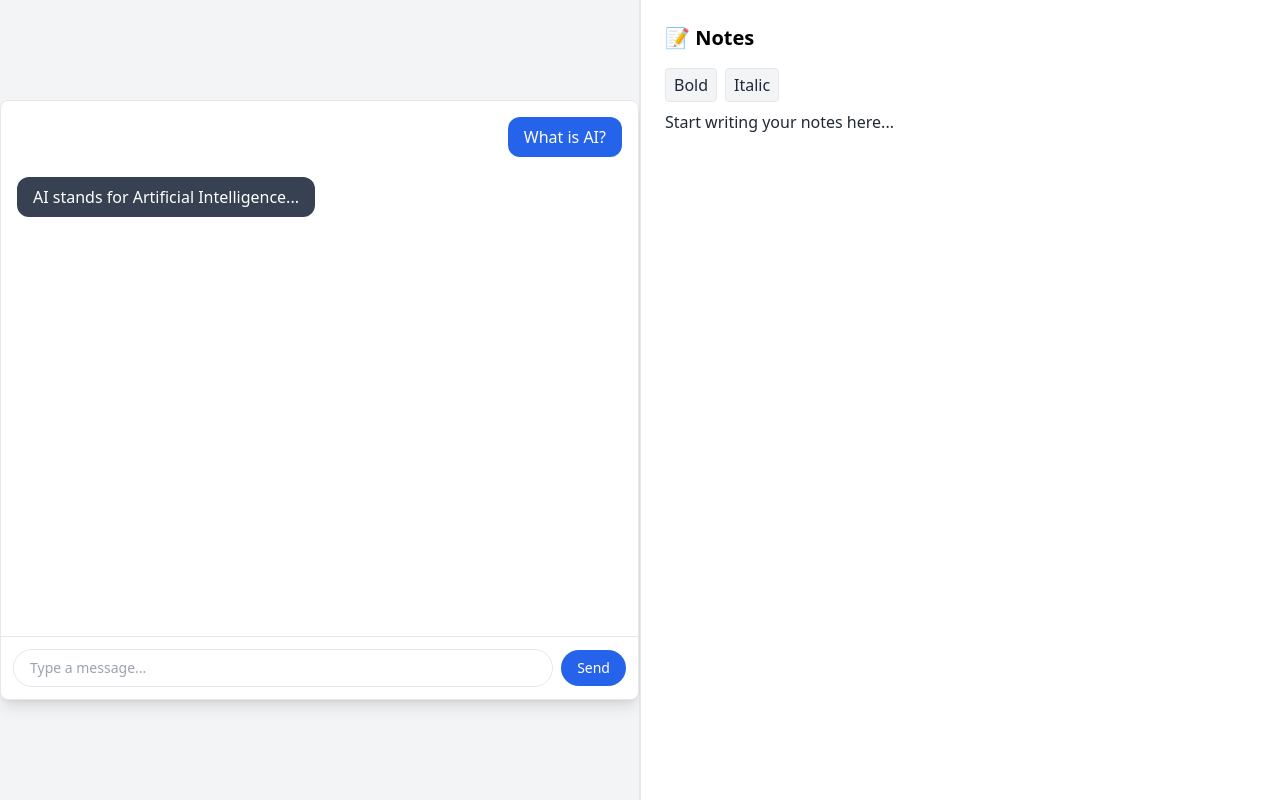
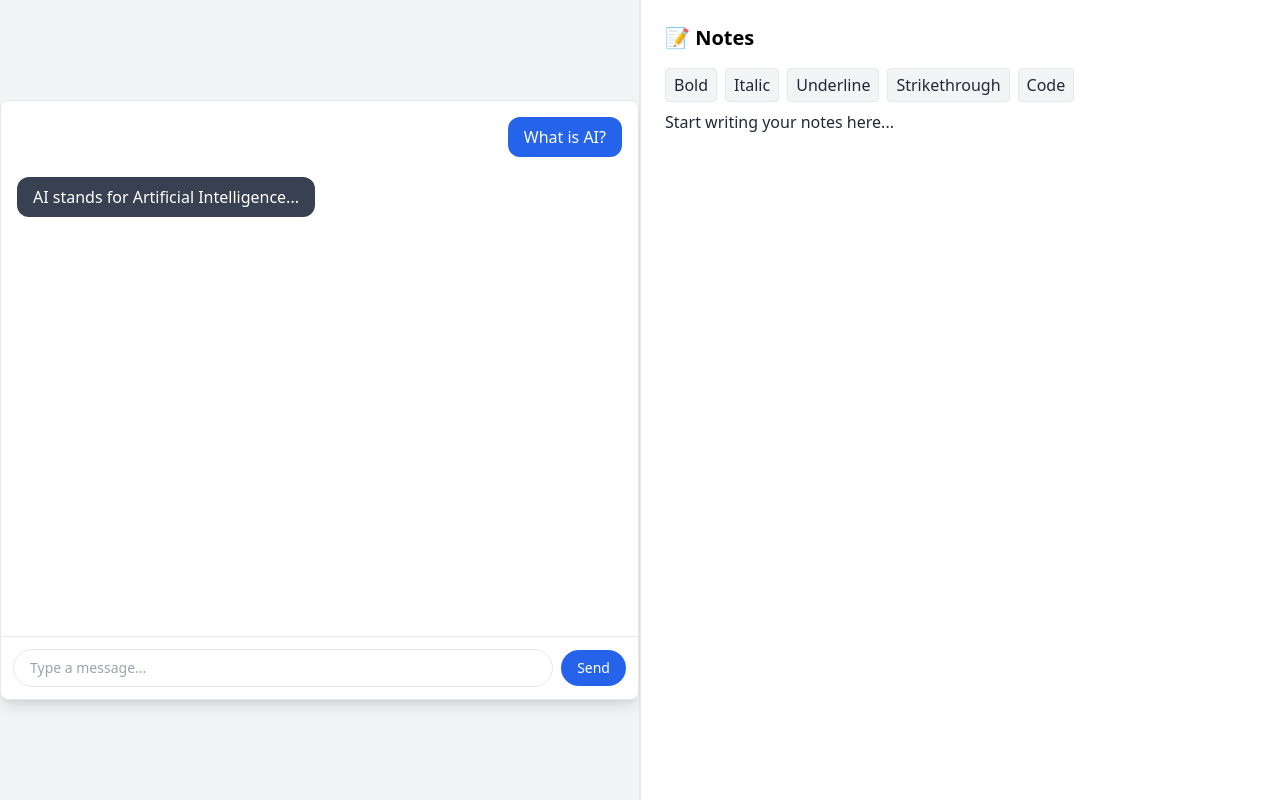
Before and after one commit to danishirfan21/NotionGPT, a React (Vite) app in the folder notiongpt-ui/: page / in a window 1280 px wide. Built offline with nearby package versions, Linux system fonts and the light colour scheme.

Commit message:
more formatting types

```diff
--- a/notiongpt-ui/src/components/Editor/BlockEditor.tsx
+++ b/notiongpt-ui/src/components/Editor/BlockEditor.tsx
@@ -14,10 +14,17 @@ function BlockEditor({ value, onChange, editor }: Props) {
   const renderLeaf = useCallback((props: any) => {
     const { attributes, children, leaf } = props;
     let el = children;
+
     if (leaf.bold) el = <strong>{el}</strong>;
     if (leaf.italic) el = <em>{el}</em>;
+    if (leaf.underline) el = <u>{el}</u>;
+    if (leaf.strikethrough) el = <s>{el}</s>;
+    if (leaf.code)
+      el = <code className="bg-gray-200 px-1 rounded text-sm">{el}</code>;
+
     return <span {...attributes}>{el}</span>;
   }, []);
+
 
   return (
     <div className="h-full w-full p-6 bg-white overflow-auto border-l">
--- /dev/null
+++ b/notiongpt-ui/src/components/Editor/MarkFormats.ts
@@ -0,0 +1,22 @@
+export const MARK_FORMATS = [
+  { key: 'bold', label: 'Bold' },
+  { key: 'italic', label: 'Italic' },
+  { key: 'underline', label: 'Underline' },
+  { key: 'strikethrough', label: 'Strikethrough' },
+  { key: 'code', label: 'Code' },
+  { key: 'highlight', label: 'Highlight' },
+  { key: 'superscript', label: 'Superscript' },
+  { key: 'subscript', label: 'Subscript' },
+  { key: 'quote', label: 'Quote' },
+];
+
+export type MarkFormat =
+  | 'bold'
+  | 'italic'
+  | 'underline'
+  | 'strikethrough'
+  | 'code'
+  | 'highlight'
+  | 'superscript'
+  | 'subscript'
+  | 'quote';
--- a/notiongpt-ui/src/components/Editor/Toolbar.tsx
+++ b/notiongpt-ui/src/components/Editor/Toolbar.tsx
@@ -1,30 +1,37 @@
 import { useSlate } from 'slate-react';
+import type { MarkFormat } from './MarkFormats';
 import { isMarkActive, toggleMark } from './marks';
+
+const FORMAT_OPTIONS: { label: string; format: MarkFormat }[] = [
+  { label: 'Bold', format: 'bold' },
+  { label: 'Italic', format: 'italic' },
+  { label: 'Underline', format: 'underline' },
+  { label: 'Strikethrough', format: 'strikethrough' },
+  { label: 'Code', format: 'code' },
+];
 
 const Toolbar = () => {
   const editor = useSlate();
 
-  const Button = ({ format, label }: { format: string; label: string }) => {
+  return (
+    <div className="mb-2 flex flex-wrap gap-2">
+      {FORMAT_OPTIONS.map(({ format, label }) => {
         const active = isMarkActive(editor, format);
         return (
           <button
+            key={format}
             onMouseDown={(e) => {
               e.preventDefault();
               toggleMark(editor, format);
             }}
-        className={`px-2 py-1 border rounded mr-2 ${
+            className={`px-2 py-1 rounded border ${
               active ? 'bg-blue-600 text-white' : 'bg-gray-100 text-gray-800'
             }`}
           >
             {label}
           </button>
         );
-  };
-
-  return (
-    <div className="mb-2">
-      <Button format="bold" label="Bold" />
-      <Button format="italic" label="Italic" />
+      })}
     </div>
   );
 };
--- a/notiongpt-ui/src/components/Editor/marks.ts
+++ b/notiongpt-ui/src/components/Editor/marks.ts
@@ -1,6 +1,7 @@
 import { Editor } from 'slate';
+import type { MarkFormat } from './MarkFormats';
 
-export const toggleMark = (editor: Editor, format: string) => {
+export const toggleMark = (editor: Editor, format: MarkFormat) => {
   const isActive = isMarkActive(editor, format);
   if (isActive) {
     Editor.removeMark(editor, format);
@@ -9,7 +10,7 @@ export const toggleMark = (editor: Editor, format: string) => {
   }
 };
 
-export const isMarkActive = (editor: Editor, format: string): boolean => {
+export const isMarkActive = (editor: Editor, format: MarkFormat): boolean => {
   const marks = Editor.marks(editor);
   return marks ? (marks as any)[format] === true : false;
 };
```
Lines whose indentation alone changed are shown as unchanged.
